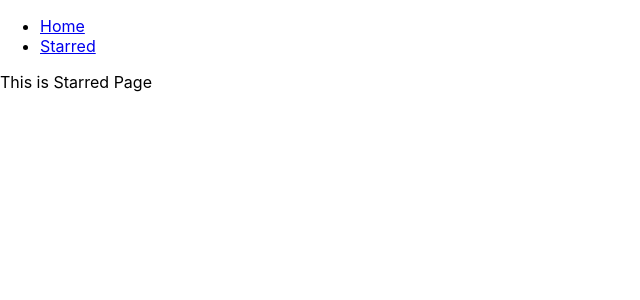
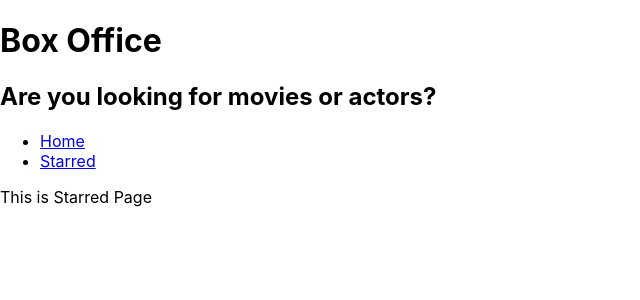
Before and after one commit to farhan0651/Box_office, a React (Create React App) app: page /starred in a window 1280 px wide. Shown: the top 300 px of the page, without its empty margins (0-640 px from the left). Built offline with nearby package versions, Linux system fonts and the light colour scheme.

Commit message:
added layout

```diff
--- a/src/App.js
+++ b/src/App.js
@@ -1,13 +1,11 @@
 import React from 'react';
 import {Switch,Route} from 'react-router-dom'
-import Navs from './components/Navs'
+// import Navs from './components/Navs'
 import Home from './pages/Home';
 import Starred from './pages/Starred';
 
 function App() {
   return (
-    <div>
-    <Navs />
     <Switch>
       <Route exact path='/'>
         <Home />
@@ -21,7 +19,6 @@ function App() {
         </>
       </Route>
     </Switch>
-    </div>
   );
 }
 
--- /dev/null
+++ b/src/components/MainPage.js
@@ -0,0 +1,16 @@
+/* eslint-disable arrow-body-style */
+import React from 'react'
+import Navs from './Navs'
+import Title from './Title'
+
+const MainPage = ({children}) => {
+    return (
+        <div>
+            <Title title="Box Office" subtitle="Are you looking for movies or actors?" />
+            <Navs/>
+            {children}
+        </div>
+    )
+}
+
+export default MainPage
--- /dev/null
+++ b/src/components/Title.js
@@ -0,0 +1,13 @@
+/* eslint-disable arrow-body-style */
+import React from 'react'
+
+const Title = ({title,subtitle}) => {
+    return (
+        <div>
+            <h1>{title}</h1>
+            <h2>{subtitle}</h2>
+        </div>
+    )
+}
+
+export default Title
--- a/src/pages/Home.js
+++ b/src/pages/Home.js
@@ -1,11 +1,10 @@
 /* eslint-disable arrow-body-style */
 import React from 'react'
+import MainPage from '../components/MainPage'
 
 const Home = () => {
     return (
-        <div>
-            This is home Page
-        </div>
+        <MainPage>This is Home Page</MainPage>
     )
 }
 
--- a/src/pages/Starred.js
+++ b/src/pages/Starred.js
@@ -1,11 +1,10 @@
 /* eslint-disable arrow-body-style */
 import React from 'react'
+import MainPage from '../components/MainPage'
 
 const Starred = () => {
     return (
-        <div>
-            This is Starred Page
-        </div>
+        <MainPage>This is Starred Page</MainPage>
     )
 }
 
```
